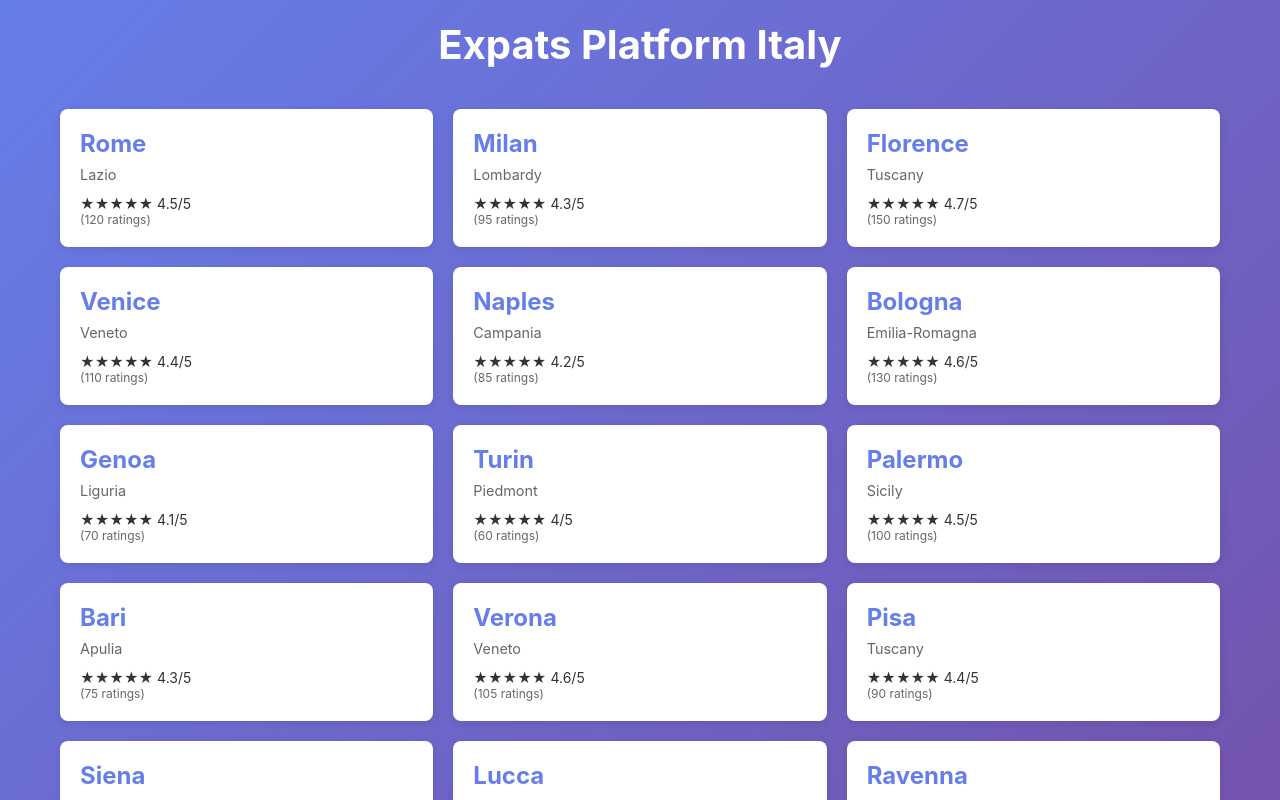
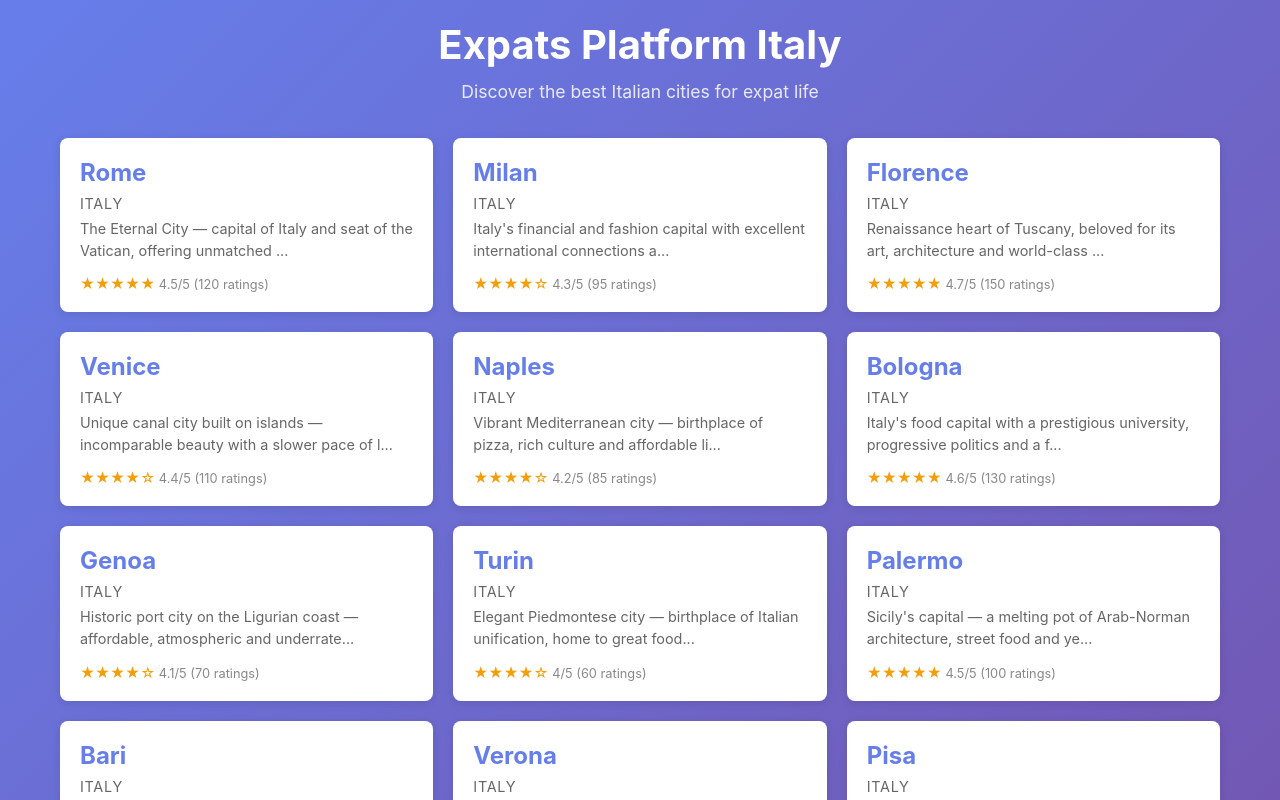
Before and after one commit to JeanBap/expats-platform, a Next.js app: page / in a window 1280 px wide. Shown: the top 800 px of the page. Built offline with nearby package versions, Linux system fonts and the light colour scheme; no server answers.

Commit message:
Fix build: resolve @/* path alias, align City types, fix RatingDisplay userRating

```diff
--- a/app/page.module.css
+++ b/app/page.module.css
@@ -40,3 +40,37 @@
   margin-bottom: 12px;
   font-size: 0.9rem;
 }
+
+.subtitle {
+  color: rgba(255, 255, 255, 0.85);
+  text-align: center;
+  margin-top: -28px;
+  margin-bottom: 36px;
+  font-size: 1.1rem;
+}
+
+.region {
+  color: #999;
+  font-size: 0.8rem;
+  text-transform: uppercase;
+  letter-spacing: 0.05em;
+  margin-bottom: 6px !important;
+}
+
+.description {
+  color: #555;
+  font-size: 0.85rem;
+  line-height: 1.5;
+  margin-bottom: 14px !important;
+}
+
+.ratingPreview {
+  font-size: 0.9rem;
+  color: #f59e0b;
+  margin-top: 4px;
+}
+
+.ratingCount {
+  color: #888;
+  font-size: 0.8rem;
+}
--- a/app/page.tsx
+++ b/app/page.tsx
@@ -1,56 +1,69 @@
 "use client";
 import { useState } from "react";
 import CityDetailModal from "./components/CityDetailModal";
-import RatingForm from "./components/RatingForm";
 import styles from "./page.module.css";
 
+interface CityMetrics {
+  cost_index: number;
+  internet_speed_mbps: number;
+  safety_index: number;
+  visa_ease_index: number;
+  climate_temp_avg: number;
+  lgbtq_friendly_index: number;
+  air_quality_index: number;
+}
+
 interface City {
-  id: string;
+  id: number;
   name: string;
-  region: string;
+  country: string;
   description: string;
-  avgRating: number;
-  totalRatings: number;
+  image_url: string;
+  population: number;
+  city_metrics: CityMetrics;
+  avgRating?: number;
+  totalRatings?: number;
 }
 
 const ITALIAN_CITIES: City[] = [
-  { id: "1", name: "Rome", region: "Lazio", description: "Capital city", avgRating: 4.5, totalRatings: 120 },
-  { id: "2", name: "Milan", region: "Lombardy", description: "Business hub", avgRating: 4.3, totalRatings: 95 },
-  { id: "3", name: "Florence", region: "Tuscany", description: "Art and culture", avgRating: 4.7, totalRatings: 150 },
-  { id: "4", name: "Venice", region: "Veneto", description: "Unique canals", avgRating: 4.4, totalRatings: 110 },
-  { id: "5", name: "Naples", region: "Campania", description: "Mediterranean coast", avgRating: 4.2, totalRatings: 85 },
-  { id: "6", name: "Bologna", region: "Emilia-Romagna", description: "Food capital", avgRating: 4.6, totalRatings: 130 },
-  { id: "7", name: "Genoa", region: "Liguria", description: "Port city", avgRating: 4.1, totalRatings: 70 },
-  { id: "8", name: "Turin", region: "Piedmont", description: "Industrial center", avgRating: 4.0, totalRatings: 60 },
-  { id: "9", name: "Palermo", region: "Sicily", description: "Island charm", avgRating: 4.5, totalRatings: 100 },
-  { id: "10", name: "Bari", region: "Apulia", description: "Adriatic gateway", avgRating: 4.3, totalRatings: 75 },
-  { id: "11", name: "Verona", region: "Veneto", description: "Romeo and Juliet", avgRating: 4.6, totalRatings: 105 },
-  { id: "12", name: "Pisa", region: "Tuscany", description: "Leaning tower", avgRating: 4.4, totalRatings: 90 },
-  { id: "13", name: "Siena", region: "Tuscany", description: "Medieval town", avgRating: 4.7, totalRatings: 115 },
-  { id: "14", name: "Lucca", region: "Tuscany", description: "Walled city", avgRating: 4.8, totalRatings: 85 },
-  { id: "15", name: "Ravenna", region: "Emilia-Romagna", description: "Mosaic art", avgRating: 4.5, totalRatings: 70 },
-  { id: "16", name: "Amalfi", region: "Campania", description: "Coastal paradise", avgRating: 4.9, totalRatings: 95 },
-  { id: "17", name: "Sorrento", region: "Campania", description: "Lemon coast", avgRating: 4.7, totalRatings: 110 },
-  { id: "18", name: "Capri", region: "Campania", description: "Island luxury", avgRating: 4.8, totalRatings: 120 },
-  { id: "19", name: "Portovenere", region: "Liguria", description: "Riviera gem", avgRating: 4.9, totalRatings: 80 },
-  { id: "20", name: "Cinque Terre", region: "Liguria", description: "Clifftop villages", avgRating: 4.9, totalRatings: 100 },
+  { id: 1, name: "Rome", country: "Italy", description: "The Eternal City — capital of Italy and seat of the Vatican, offering unmatched history, culture and expat infrastructure.", image_url: "", population: 2872800, avgRating: 4.5, totalRatings: 120, city_metrics: { cost_index: 65, internet_speed_mbps: 85, safety_index: 68, visa_ease_index: 80, climate_temp_avg: 17, lgbtq_friendly_index: 72, air_quality_index: 58 } },
+  { id: 2, name: "Milan", country: "Italy", description: "Italy's financial and fashion capital with excellent international connections and a thriving expat community.", image_url: "", population: 1366180, avgRating: 4.3, totalRatings: 95, city_metrics: { cost_index: 55, internet_speed_mbps: 110, safety_index: 72, visa_ease_index: 82, climate_temp_avg: 13, lgbtq_friendly_index: 80, air_quality_index: 50 } },
+  { id: 3, name: "Florence", country: "Italy", description: "Renaissance heart of Tuscany, beloved for its art, architecture and world-class cuisine.", image_url: "", population: 367150, avgRating: 4.7, totalRatings: 150, city_metrics: { cost_index: 62, internet_speed_mbps: 90, safety_index: 78, visa_ease_index: 78, climate_temp_avg: 16, lgbtq_friendly_index: 74, air_quality_index: 65 } },
+  { id: 4, name: "Venice", country: "Italy", description: "Unique canal city built on islands — incomparable beauty with a slower pace of life.", image_url: "", population: 255000, avgRating: 4.4, totalRatings: 110, city_metrics: { cost_index: 58, internet_speed_mbps: 75, safety_index: 82, visa_ease_index: 76, climate_temp_avg: 14, lgbtq_friendly_index: 70, air_quality_index: 70 } },
+  { id: 5, name: "Naples", country: "Italy", description: "Vibrant Mediterranean city — birthplace of pizza, rich culture and affordable living.", image_url: "", population: 959470, avgRating: 4.2, totalRatings: 85, city_metrics: { cost_index: 75, internet_speed_mbps: 70, safety_index: 58, visa_ease_index: 75, climate_temp_avg: 18, lgbtq_friendly_index: 60, air_quality_index: 55 } },
+  { id: 6, name: "Bologna", country: "Italy", description: "Italy's food capital with a prestigious university, progressive politics and a fantastic quality of life.", image_url: "", population: 391000, avgRating: 4.6, totalRatings: 130, city_metrics: { cost_index: 68, internet_speed_mbps: 95, safety_index: 80, visa_ease_index: 80, climate_temp_avg: 14, lgbtq_friendly_index: 82, air_quality_index: 60 } },
+  { id: 7, name: "Genoa", country: "Italy", description: "Historic port city on the Ligurian coast — affordable, atmospheric and underrated by expats.", image_url: "", population: 583601, avgRating: 4.1, totalRatings: 70, city_metrics: { cost_index: 72, internet_speed_mbps: 80, safety_index: 70, visa_ease_index: 76, climate_temp_avg: 16, lgbtq_friendly_index: 68, air_quality_index: 62 } },
+  { id: 8, name: "Turin", country: "Italy", description: "Elegant Piedmontese city — birthplace of Italian unification, home to great food and a growing tech scene.", image_url: "", population: 870456, avgRating: 4.0, totalRatings: 60, city_metrics: { cost_index: 70, internet_speed_mbps: 88, safety_index: 74, visa_ease_index: 78, climate_temp_avg: 13, lgbtq_friendly_index: 76, air_quality_index: 55 } },
+  { id: 9, name: "Palermo", country: "Italy", description: "Sicily's capital — a melting pot of Arab-Norman architecture, street food and year-round sunshine.", image_url: "", population: 676118, avgRating: 4.5, totalRatings: 100, city_metrics: { cost_index: 80, internet_speed_mbps: 65, safety_index: 62, visa_ease_index: 74, climate_temp_avg: 20, lgbtq_friendly_index: 58, air_quality_index: 68 } },
+  { id: 10, name: "Bari", country: "Italy", description: "Gateway to the Adriatic — lively southern city with excellent seafood, low costs and strong community feel.", image_url: "", population: 315000, avgRating: 4.3, totalRatings: 75, city_metrics: { cost_index: 78, internet_speed_mbps: 68, safety_index: 65, visa_ease_index: 74, climate_temp_avg: 19, lgbtq_friendly_index: 60, air_quality_index: 70 } },
+  { id: 11, name: "Verona", country: "Italy", description: "City of Romeo and Juliet — beautiful medieval centre, excellent wines and easy access to the Dolomites.", image_url: "", population: 257353, avgRating: 4.6, totalRatings: 105, city_metrics: { cost_index: 64, internet_speed_mbps: 92, safety_index: 82, visa_ease_index: 80, climate_temp_avg: 14, lgbtq_friendly_index: 72, air_quality_index: 65 } },
+  { id: 12, name: "Pisa", country: "Italy", description: "University city famous for its leaning tower — compact, affordable and well-connected to Florence.", image_url: "", population: 91104, avgRating: 4.4, totalRatings: 90, city_metrics: { cost_index: 70, internet_speed_mbps: 85, safety_index: 80, visa_ease_index: 78, climate_temp_avg: 16, lgbtq_friendly_index: 72, air_quality_index: 68 } },
+  { id: 13, name: "Siena", country: "Italy", description: "Medieval gem of Tuscany — one of Italy's best-preserved historic centres with a relaxed pace of life.", image_url: "", population: 53901, avgRating: 4.7, totalRatings: 115, city_metrics: { cost_index: 66, internet_speed_mbps: 78, safety_index: 85, visa_ease_index: 76, climate_temp_avg: 15, lgbtq_friendly_index: 70, air_quality_index: 72 } },
+  { id: 14, name: "Lucca", country: "Italy", description: "Perfectly preserved walled Tuscan city — peaceful, walkable and highly rated by expats for quality of life.", image_url: "", population: 89046, avgRating: 4.8, totalRatings: 85, city_metrics: { cost_index: 67, internet_speed_mbps: 80, safety_index: 88, visa_ease_index: 78, climate_temp_avg: 15, lgbtq_friendly_index: 71, air_quality_index: 74 } },
+  { id: 15, name: "Ravenna", country: "Italy", description: "UNESCO mosaic capital — underrated city with stunning Byzantine art, low costs and high quality of life.", image_url: "", population: 159116, avgRating: 4.5, totalRatings: 70, city_metrics: { cost_index: 72, internet_speed_mbps: 82, safety_index: 84, visa_ease_index: 78, climate_temp_avg: 14, lgbtq_friendly_index: 72, air_quality_index: 68 } },
+  { id: 16, name: "Amalfi", country: "Italy", description: "Clifftop coastal paradise on the Tyrrhenian Sea — dramatic scenery and la dolce vita at its finest.", image_url: "", population: 5090, avgRating: 4.9, totalRatings: 95, city_metrics: { cost_index: 52, internet_speed_mbps: 55, safety_index: 85, visa_ease_index: 74, climate_temp_avg: 20, lgbtq_friendly_index: 65, air_quality_index: 82 } },
+  { id: 17, name: "Sorrento", country: "Italy", description: "Clifftop lemon coast town overlooking the Bay of Naples — popular expat base for the Amalfi area.", image_url: "", population: 16561, avgRating: 4.7, totalRatings: 110, city_metrics: { cost_index: 56, internet_speed_mbps: 60, safety_index: 82, visa_ease_index: 75, climate_temp_avg: 20, lgbtq_friendly_index: 64, air_quality_index: 80 } },
+  { id: 18, name: "Capri", country: "Italy", description: "Island of luxury and natural beauty in the Gulf of Naples — exclusive but breathtaking year-round.", image_url: "", population: 14500, avgRating: 4.8, totalRatings: 120, city_metrics: { cost_index: 45, internet_speed_mbps: 50, safety_index: 90, visa_ease_index: 73, climate_temp_avg: 21, lgbtq_friendly_index: 68, air_quality_index: 88 } },
+  { id: 19, name: "Portovenere", country: "Italy", description: "UNESCO Riviera gem — tiny walled village between the Cinque Terre and La Spezia with spectacular scenery.", image_url: "", population: 3753, avgRating: 4.9, totalRatings: 80, city_metrics: { cost_index: 58, internet_speed_mbps: 58, safety_index: 88, visa_ease_index: 76, climate_temp_avg: 17, lgbtq_friendly_index: 70, air_quality_index: 85 } },
+  { id: 20, name: "Cinque Terre", country: "Italy", description: "Five clifftop fishing villages on the Ligurian coast — iconic scenery and a uniquely Italian way of life.", image_url: "", population: 7000, avgRating: 4.9, totalRatings: 100, city_metrics: { cost_index: 55, internet_speed_mbps: 52, safety_index: 87, visa_ease_index: 76, climate_temp_avg: 17, lgbtq_friendly_index: 70, air_quality_index: 86 } },
 ];
 
 export default function Home() {
   const [selectedCity, setSelectedCity] = useState<City | null>(null);
-  const [cities, setCities] = useState<City[]>(ITALIAN_CITIES);
 
   return (
     <main className={styles.container}>
       <h1>Expats Platform Italy</h1>
+      <p className={styles.subtitle}>Discover the best Italian cities for expat life</p>
       <div className={styles.grid}>
-        {cities.map((city) => (
+        {ITALIAN_CITIES.map((city) => (
           <div key={city.id} className={styles.card} onClick={() => setSelectedCity(city)}>
             <h2>{city.name}</h2>
-            <p>{city.region}</p>
-            <div style={{ fontSize: "14px", marginTop: "8px" }}>
-              <div>★★★★★ {city.avgRating}/5</div>
-              <div style={{ fontSize: "12px", color: "#666" }}>({city.totalRatings} ratings)</div>
+            <p className={styles.region}>{city.country}</p>
+            <p className={styles.description}>{city.description.slice(0, 80)}...</p>
+            <div className={styles.ratingPreview}>
+              <span>{"★".repeat(Math.round(city.avgRating ?? 0))}{"☆".repeat(5 - Math.round(city.avgRating ?? 0))}</span>
+              <span className={styles.ratingCount}> {city.avgRating}/5 ({city.totalRatings} ratings)</span>
             </div>
           </div>
         ))}
--- a/tsconfig.json
+++ b/tsconfig.json
@@ -14,7 +14,7 @@
     "noEmit": true,
     "incremental": true,
     "paths": {
-      "@/*": ["./*"]
+      "@/*": ["./app/*"]
     }
   },
   "include": ["next-env.d.ts", "**/*.ts", "**/*.tsx"],
```
Also changed, not shown: app/components/RatingDisplay.tsx (+8 -12 lines).
